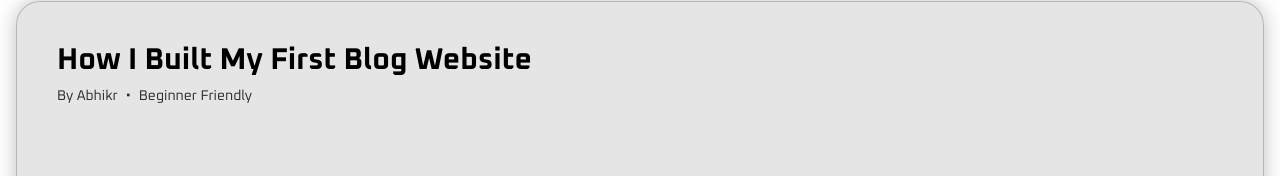
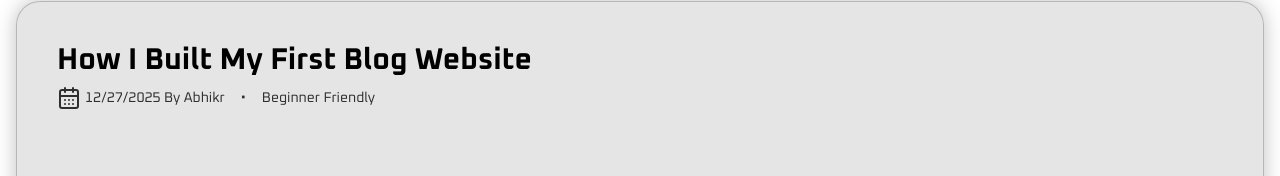
Before and after one commit to 0xabhikr/str, a Next.js app: page /cybernote/blog1 in a window 1280 px wide. Shown: the part 155-331 px from the top of the page. Built offline with nearby package versions, Linux system fonts and the light colour scheme.

Commit message:
some changes to blog1 page

```diff
--- a/app/cybernote/blog1/page.tsx
+++ b/app/cybernote/blog1/page.tsx
@@ -4,6 +4,7 @@ import { Card } from "@/components/ui/card";
 import { Separator } from "@/components/ui/separator";
 import { Badge } from "@/components/ui/badge";
 import Link from "next/link";
+import { CalendarDays } from 'lucide-react';
 import ISTClock from "@/components/ISTClock";
 import { FontAwesomeIcon } from "@fortawesome/react-fontawesome";
 import { faGithub, faTelegram, faLinkedin, faXTwitter } from "@fortawesome/free-brands-svg-icons";
@@ -26,12 +27,16 @@ export default function Blog1() {
   <h1 className="text-3xl font-bold">
     How I Built My First Blog Website
   </h1>
-          <div className="flex gap-2 text-sm opacity-80">
-            <span>By Abhikr</span>
+  <div className="flex items-center gap-4 text-sm opacity-80">
+    <div className="flex items-center gap-1">
+      <CalendarDays />
+      <span className="2xl">12/27/2025 By Abhikr</span>
+    </div>
     <span>•</span>
     <span>Beginner Friendly</span>
   </div>
 </div>
+
 
         <Separator />
 
```
Lines whose indentation alone changed are shown as unchanged.
